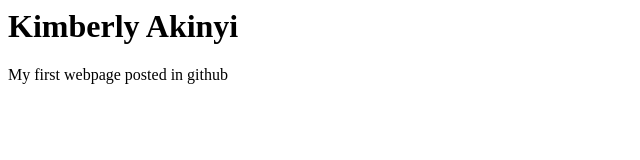
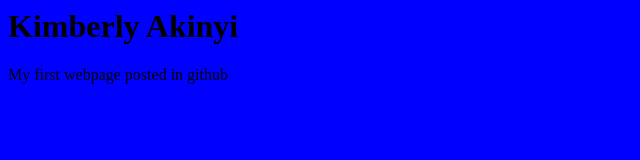
Before and after one commit to nrcfstudents/kimberlyakinyi, a plain HTML site: page index.html in a window 1280 px wide. Shown: the whole page, without its empty margins (0-640 px from the left). Drawn offline with Linux system fonts and the light colour scheme.

Commit message:
created css file

```diff
--- a/index.html
+++ b/index.html
@@ -3,7 +3,7 @@
 <title>
 kimberlyakinyi
 </title>
-</head>
+<link rel="stylesheet" type="text/css" href="styles.css">
 </body>
 <h1>Kimberly Akinyi</h1>
  <p>My first webpage posted in github</p>
--- /dev/null
+++ b/styles.css
@@ -0,0 +1,4 @@
+body{
+	background-color:  blue;
+
+}
```
